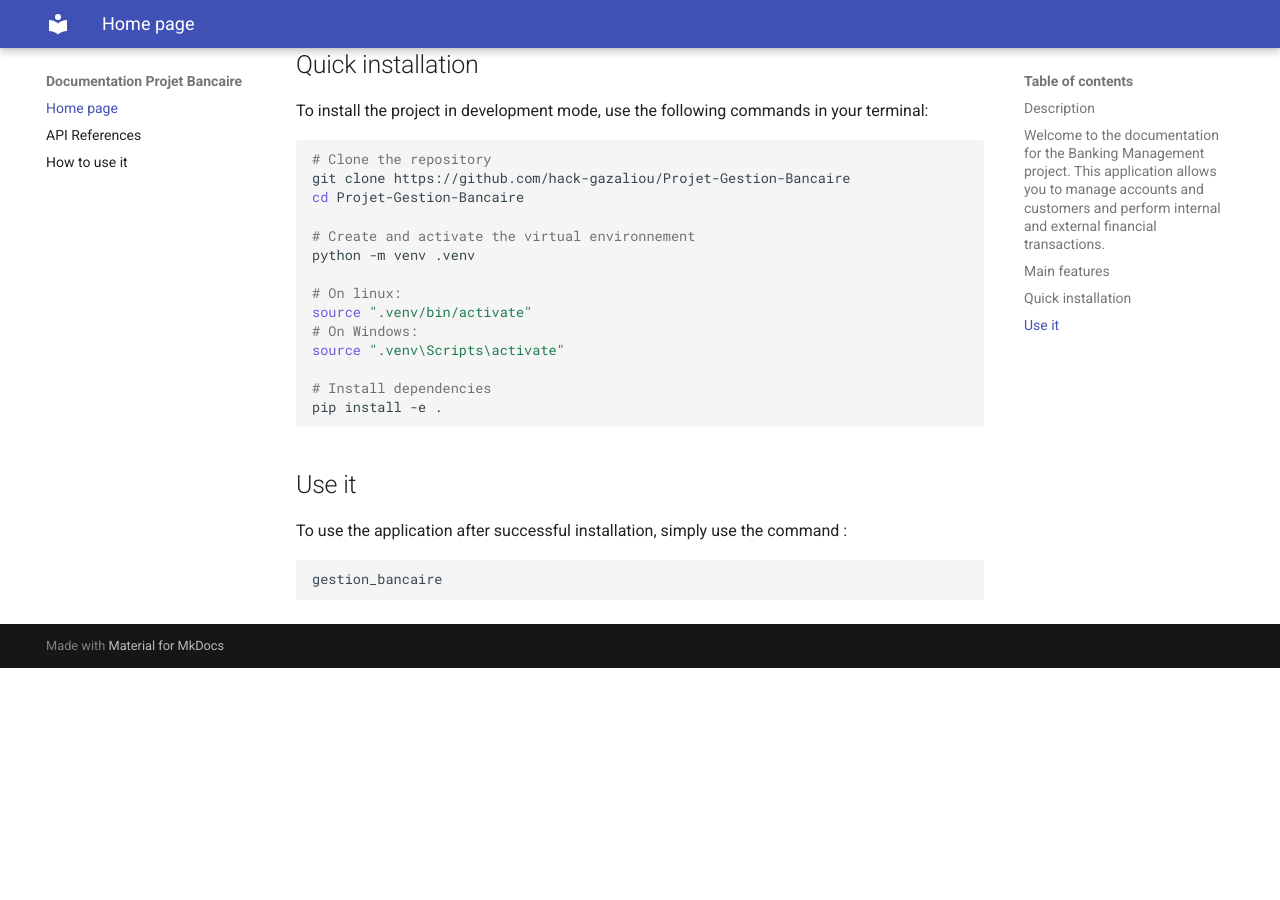
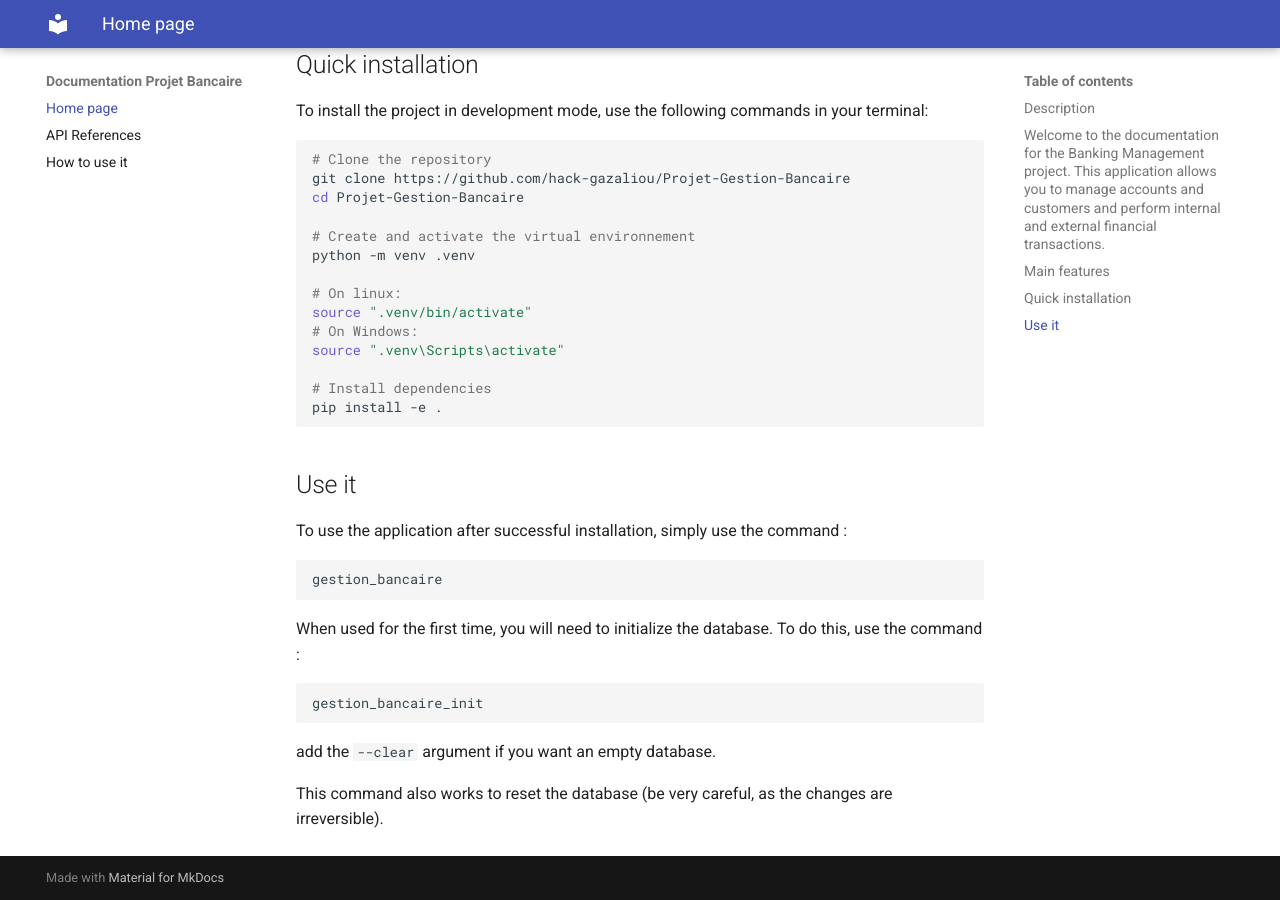
Before and after one commit to hack-gazaliou/Projet-Gestion-Bancaire, an MkDocs documentation site: the page built from docs/index.md, in a window 1280 px wide and 900 px high, scrolled down 780 px. Built offline with MkDocs 1.6.1 and Material for MkDocs 9.7.7, drawn with Linux system fonts in a browser that asks for light colours; before the commit the page ends 1448 px from its top, so only the background shows below that.

````diff
--- a/docs/index.md
+++ b/docs/index.md
@@ -43,3 +43,10 @@ To use the application after successful installation, simply use the command :
 ```bash
 gestion_bancaire
 ```
+When used for the first time, you will need to initialize the database. To do this, use the command :
+```bash
+gestion_bancaire_init
+```
+add the ```--clear``` argument if you want an empty database.
+
+This command also works to reset the database (be very careful, as the changes are irreversible).
````
Also changed, not shown: README.md (+10 -8 lines).
